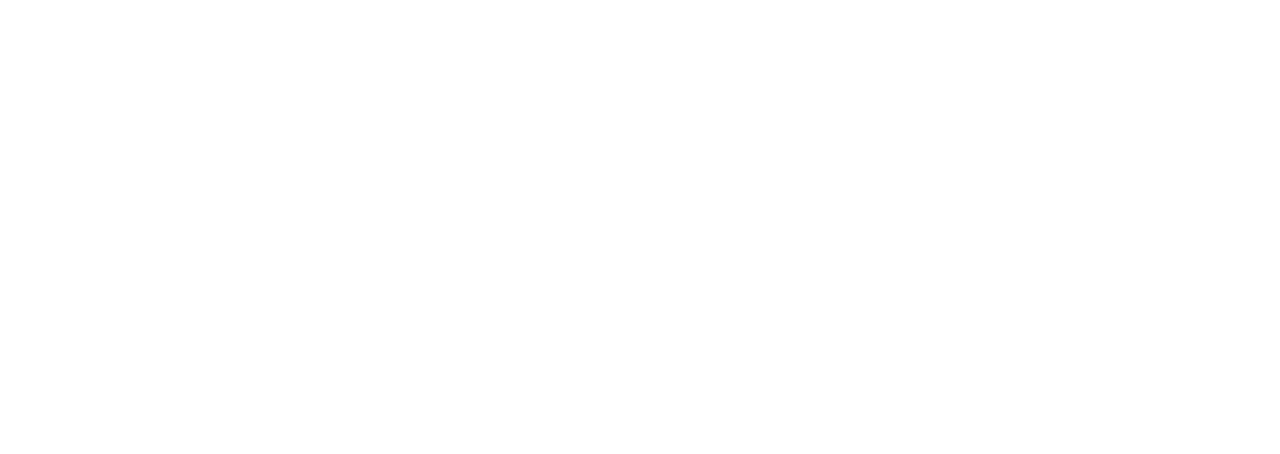
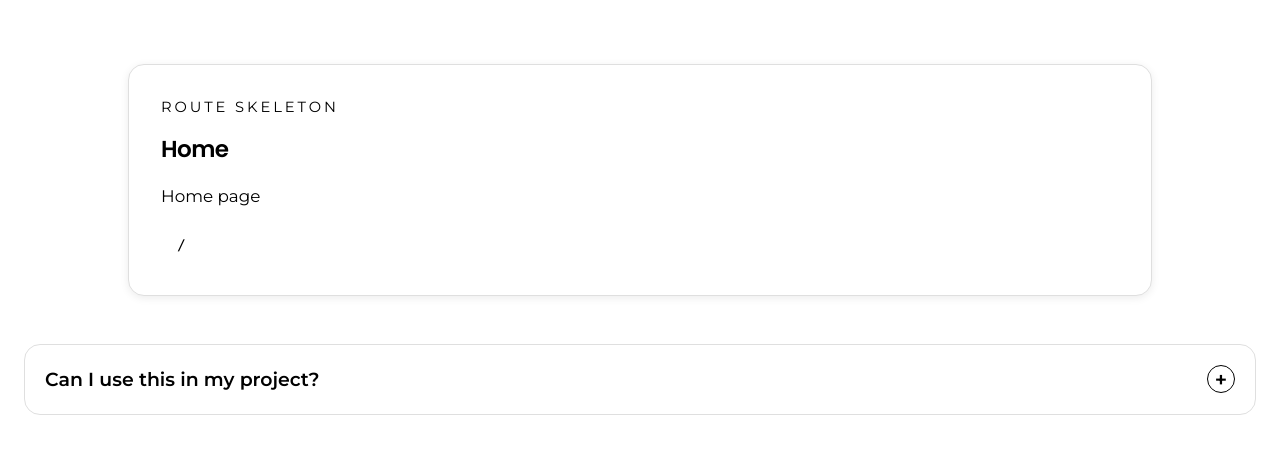
Before and after one commit to prystoinyi/car-rental-demo, a Next.js app: page / in a window 1280 px wide. Shown: the top 454 px of the page. Built offline with nearby package versions, Linux system fonts and the light colour scheme.

Commit message:
feat: add collapsible ui component

```diff
--- a/src/app/page.tsx
+++ b/src/app/page.tsx
@@ -1,3 +1,32 @@
+import { Collapsible } from '@/components/ui/collapsible';
+
 export default function Home() {
-  return <main />;
+  return (
+    <main className="min-h-screen px-6 py-16">
+      <section className="mb-12">
+        <div className="mx-auto flex w-full max-w-5xl flex-col gap-4 rounded-md border bg-white p-8 shadow-xs">
+          <span className="text-sm uppercase tracking-[0.2em]">
+            Route Skeleton
+          </span>
+          <h1 className="text-2xl font-semibold tracking-tight">Home</h1>
+          <p className="max-w-2xl text-base leading-7">
+            Home page
+          </p>
+          <code className="w-fit rounded-full px-4 py-2 text-sm">
+            /
+          </code>
+        </div>
+      </section>
+
+      <section>
+        <Collapsible>
+          <Collapsible.Trigger>Can I use this in my project?</Collapsible.Trigger>
+          <Collapsible.Content>
+            Yes. Free to use for personal and commercial projects. No attribution
+            required.
+          </Collapsible.Content>
+        </Collapsible>
+      </section>
+    </main>
+  );
 }
--- /dev/null
+++ b/src/components/ui/collapsible/collapsible.module.css
@@ -0,0 +1,57 @@
+@reference "#globals.css";
+
+.root {
+  @apply card-base-interactive;
+}
+
+.trigger {
+  @apply flex w-full items-center justify-between;
+  @apply gap-4 p-4;
+  @apply cursor-pointer text-left;
+  @apply text-lg font-semibold;
+
+  @variant sm {
+    @apply p-5;
+  }
+}
+
+.triggerLabel {
+  @apply flex-1;
+}
+
+.triggerIcon {
+  @apply relative flex items-center justify-center;
+  @apply size-7 shrink-0;
+  @apply rounded-full border border-muted-border;
+  @apply bg-muted-background text-muted-foreground;
+}
+
+.triggerPlus,
+.triggerMinus {
+  @apply absolute;
+  @apply text-xl;
+  @apply transition-opacity duration-200;
+}
+
+.triggerMinus {
+  @apply opacity-0;
+}
+
+.trigger[data-panel-open] .triggerPlus {
+  @apply opacity-0;
+}
+
+.trigger[data-panel-open] .triggerMinus {
+  @apply opacity-100;
+}
+
+.content {
+  @apply overflow-hidden;
+  @apply border-t border-default-divider;
+  @apply p-4;
+  @apply text-base text-default-muted-foreground;
+
+  @variant sm {
+    @apply px-5 pb-4;
+  }
+}
--- /dev/null
+++ b/src/components/ui/collapsible/collapsible.tsx
@@ -0,0 +1,53 @@
+import { Collapsible as CollapsiblePrimitive } from '@base-ui/react/collapsible';
+
+import { cn } from '@/lib/utils';
+
+import css from './collapsible.module.css';
+
+function CollapsibleRoot({
+  className,
+  ...props
+}: CollapsiblePrimitive.Root.Props) {
+  return (
+    <CollapsiblePrimitive.Root
+      data-slot="collapsible"
+      className={cn(css.root, className)}
+      {...props}
+    />
+  );
+}
+
+function CollapsibleTrigger({
+  className,
+  children,
+  ...props
+}: CollapsiblePrimitive.Trigger.Props) {
+  return (
+    <CollapsiblePrimitive.Trigger
+      data-slot="collapsible-trigger"
+      className={cn(css.trigger, className)}
+      {...props}
+    >
+      <span className={css.triggerLabel}>{children}</span>
+      <span aria-hidden="true" className={css.triggerIcon}>
+        <span className={css.triggerPlus}>+</span>
+        <span className={css.triggerMinus}>−</span>
+      </span>
+    </CollapsiblePrimitive.Trigger>
+  );
+}
+
+function CollapsibleContent({
+  className,
+  ...props
+}: CollapsiblePrimitive.Panel.Props) {
+  return (
+    <CollapsiblePrimitive.Panel
+      data-slot="collapsible-content"
+      className={cn(css.content, className)}
+      {...props}
+    />
+  );
+}
+
+export { CollapsibleRoot, CollapsibleTrigger, CollapsibleContent };
--- /dev/null
+++ b/src/components/ui/collapsible/index.ts
@@ -0,0 +1,12 @@
+import {
+  CollapsibleContent,
+  CollapsibleRoot,
+  CollapsibleTrigger,
+} from './collapsible';
+
+const Collapsible = Object.assign(CollapsibleRoot, {
+  Trigger: CollapsibleTrigger,
+  Content: CollapsibleContent,
+});
+
+export { Collapsible };
```
